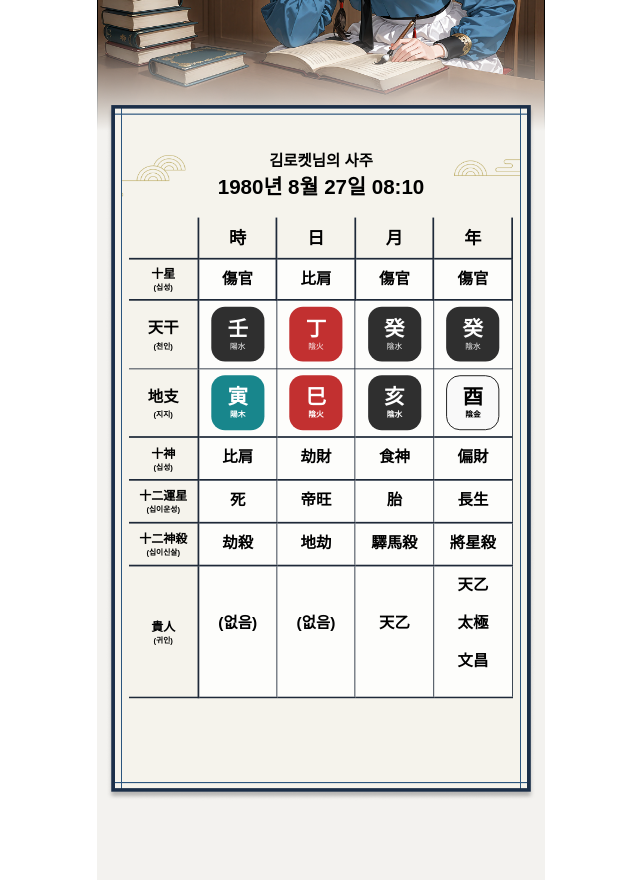
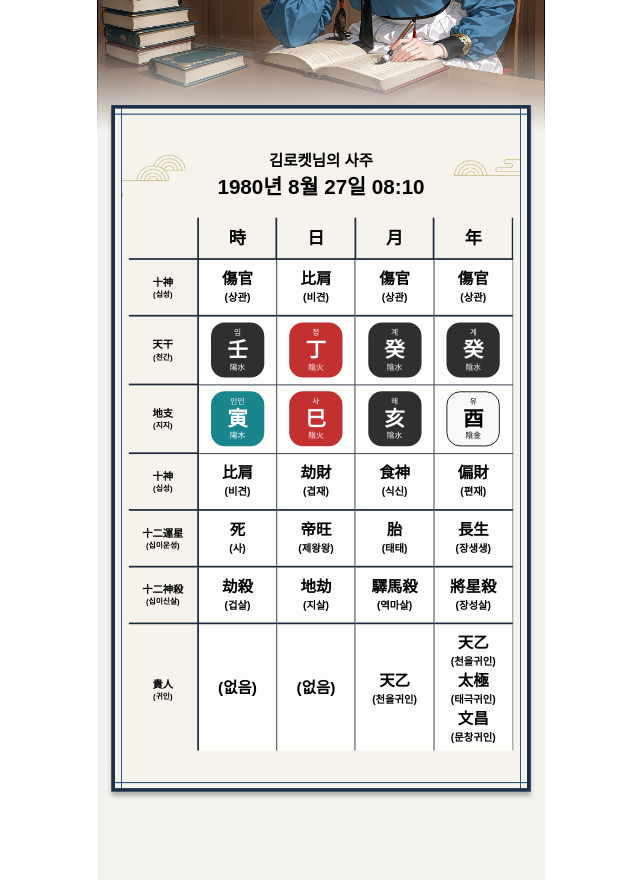
Before and after one commit to im2BB/rocketai-coding-test, a Next.js app: page / in a window 1280 px wide. Shown: the part 1420-2300 px from the top of the page, without its empty margins (319-959 px from the left). Built offline with nearby package versions, Linux system fonts and the light colour scheme.

Commit message:
0.1.2 테이블 컴포넌트화 정리 완료

```diff
--- a/app/components/sajutable.jsx
+++ b/app/components/sajutable.jsx
@@ -1,50 +1,145 @@
 "use client";
 import React from "react";
+
+/** 공통 셀 컴포넌트 */
+function TableCell({ char, element }) {
+  return (
+    <td className="border-t-0 border-l-0 p-2 border-b-2 border-r-1 pb-3 border-gray-800 w-[calc(85%/5)] min-w-[70px] h-12 font-bold text-lg bg-[#FDFDFB]">
+      <div>{char}</div>
+      {element && <div className="text-xs">{element}</div>}
+    </td>
+  );
+}
+
+/** 천간/지지용 셀 */
+function ElementBox({ char, element1, element2, color }) {
+  return (
+    <td className="border-t-0 border-l-0 border-b-1 border-r-1 border-gray-800 w-[calc(85%/5)]  min-w-[70px] h-20 bg-[#FDFDFB]">
+      <div
+        className={`w-full max-w-[62px] h-16 mx-auto rounded-2xl flex flex-col items-center justify-center ${color}`}
+      >
+        <div className="text-[9px]">{element1}</div>
+        <div className="text-[min(4vw,1.5rem)] font-bold">{char}</div>
+        <div className="text-[9px]">{element2}</div>
+      </div>
+    </td>
+  );
+}
+
+/** 행 단위 컴포넌트 */
+function TableRow({ title, subtitle, data, renderCell }) {
+  return (
+    <tr>
+      <td className="border-t-0 border-l-0 border-b-2 border-r-2 border-gray-800 font-bold text-xs min-w-[64px] max-w-[80px] w-[15%]">
+        {title}
+        <div className="text-[9px] flex flex-col items-center justify-center">
+          {subtitle}
+        </div>
+      </td>
+      {data.map((item, i) => renderCell(item, i))}
+    </tr>
+  );
+}
 
 export default function SajuTable() {
   const userName = "김로켓님";
   const dateTime = "1980년 8월 27일 08:10";
 
   const headers = ["時", "日", "月", "年"];
-  const tenDeities = [
-    { label: "十星", values: ["傷官", "比肩", "傷官", "傷官"] },
+
+  const tengods1 = [
+    { char: "傷官", element: "(상관)" },
+    { char: "比肩 ", element: "(비견)" },
+    { char: "傷官", element: "(상관)" },
+    { char: "傷官", element: "(상관)" },
   ];
+
   const heavenlyStems = [
-    { char: "壬", element: "陽水", color: "bg-[#2F2F2F] text-white" },
-    { char: "丁", element: "陰火", color: "bg-[#C23030] text-white" },
-    { char: "癸", element: "陰水", color: "bg-[#2F2F2F] text-white" },
-    { char: "癸", element: "陰水", color: "bg-[#2F2F2F] text-white" },
+    {
+      char: "壬",
+      element1: "임",
+      element2: "陽水",
+      color: "bg-[#2F2F2F] text-white",
+    },
+    {
+      char: "丁",
+      element1: "정",
+      element2: "陰火",
+      color: "bg-[#C23030] text-white",
+    },
+    {
+      char: "癸",
+      element1: "계",
+      element2: "陰水",
+      color: "bg-[#2F2F2F] text-white",
+    },
+    {
+      char: "癸",
+      element1: "계",
+      element2: "陰水",
+      color: "bg-[#2F2F2F] text-white",
+    },
   ];
+
   const earthlyBranches = [
-    { char: "寅", element: "陽木", color: "bg-[#18868C] text-white" },
-    { char: "巳", element: "陰火", color: "bg-[#C23030] text-white" },
-    { char: "亥", element: "陰水", color: "bg-[#2F2F2F] text-white" },
+    {
+      char: "寅",
+      element1: "인인",
+      element2: "陽木",
+      color: "bg-[#18868C] text-white",
+    },
+    {
+      char: "巳",
+      element1: "사",
+      element2: "陰火",
+      color: "bg-[#C23030] text-white",
+    },
+    {
+      char: "亥",
+      element1: "해",
+      element2: "陰水",
+      color: "bg-[#2F2F2F] text-white",
+    },
     {
       char: "酉",
-      element: "陰金",
+      element1: "유",
+      element2: "陰金",
       color: "bg-[#F9F9F9] text-black border border-black",
     },
   ];
-  const rows = [
+
+  const tengods2 = [
+    { char: "比肩", element: "(비견)" },
+    { char: "劫財 ", element: "(겹재)" },
+    { char: "食神", element: "(식신)" },
+    { char: "偏財", element: "(편재)" },
+  ];
+
+  const twelvestages = [
+    { char: "死", element: "(사)" },
+    { char: "帝旺", element: "(제왕왕)" },
+    { char: "胎", element: "(태태)" },
+    { char: "長生", element: "(장생생)" },
+  ];
+
+  const twelvegods = [
+    { char: "劫殺", element: "(겁살)" },
+    { char: "地劫", element: "(지살)" },
+    { char: "驛馬殺", element: "(역마살)" },
+    { char: "將星殺", element: "(장성살)" },
+  ];
+
+  const nobleman = [
+    { char: "", element: "(없음)" },
+    { char: "", element: "(없음)" },
+    { char: "天乙", element: "(천을귀인)" },
     {
-      label: "十神",
-      element: "(십성)",
-      values: ["比肩", "劫財", "食神", "偏財"],
-    },
-    {
-      label: "十二運星",
-      element: "(십이운성)",
-      values: ["死", "帝旺", "胎", "長生"],
-    },
-    {
-      label: "十二神殺",
-      element: "(십이신살)",
-      values: ["劫殺", "地劫", "驛馬殺", "將星殺"],
-    },
-    {
-      label: "貴人",
-      element: "(귀인)",
-      values: ["(없음)", "(없음)", "天乙", "天乙,太極,文昌"],
+      char1: "天乙",
+      char2: "太極",
+      char3: "文昌",
+      element1: "(천을귀인)",
+      element2: "(태극귀인)",
+      element3: "(문창귀인)",
     },
   ];
 
@@ -59,7 +154,7 @@ export default function SajuTable() {
       <table className="border-collapse w-full text-center text-3xl min-w-min">
         <thead>
           <tr>
-            <th className="border-t-0 border-l-0 border-b-2 border-r-2 border-gray-800 min-w-[64px] max-w-[80px] w-[15%] h-12 text-sm md:text-base lg:text-lg"></th>
+            <th className="border-t-0 border-l-0 border-b-2 border-r-2 border-gray-800 min-w-[64px] max-w-[80px] w-[15%] h-12 text-xs md:text-base lg:text-lg"></th>
             {headers.map((h, i) => (
               <th
                 key={i}
@@ -72,102 +167,90 @@ export default function SajuTable() {
         </thead>
 
         <tbody>
-          {tenDeities.map((row, i) => (
-            <tr key={i}>
-              {/* 좌측 열 */}
-              <td className="border-t-0 border-l-0 border-b-2 border-r-2 border-gray-800  text-sm min-w-[64px] font-bold max-w-[80px] w-[15%]">
-                十星
-                <div className="text-[9px] flex flex-col font-bold items-center justify-center">
-                  (십성)
-                </div>
-              </td>
-              {/* 나머지 셀 배경색 적용 */}
-              {row.values.map((item, j) => (
-                <td
-                  key={j}
-                  className="border-t-0 border-l-0 border-b-2 border-r-2 border-gray-800 w-[calc(85%/5)] min-w-[70px] h-12 font-bold text-lg bg-[#FDFDFB]"
-                >
-                  {item}
-                </td>
-              ))}
-            </tr>
-          ))}
+          {/* 십성1 */}
+          <TableRow
+            title="十神"
+            subtitle="(십성)"
+            data={tengods1}
+            renderCell={(item, i) => <TableCell key={i} {...item} />}
+          />
 
-          {/* 천인인 행 */}
-          <tr>
-            <td className="border-t-0 border-l-0 border-b-1 border-r-2 border-gray-800 font-bold text-lg min-w-[64px] max-w-[80px] w-[15%]">
-              天干
-              <div className="text-[9px] font-bold flex flex-col items-center justify-center">
-                (천인)
-              </div>
-            </td>
-            {heavenlyStems.map((h, i) => (
-              <td
-                key={i}
-                className="border-t-0 border-l-0 border-b-1 border-r-1 border-gray-800 w-[calc(85%/5)]  min-w-[70px] h-20 bg-[#FDFDFB]"
-              >
-                <div
-                  className={`w-full max-w-[62px] h-16 mx-auto rounded-2xl flex flex-col items-center justify-center ${h.color}`}
-                >
-                  <div className="text-[min(4vw,1.5rem)] font-bold">
-                    {h.char}
-                  </div>
-                  <div className="text-[9px]">{h.element}</div>
-                </div>
-              </td>
-            ))}
-          </tr>
+          {/* 천간 */}
+          <TableRow
+            title="天干"
+            subtitle="(천간)"
+            data={heavenlyStems}
+            renderCell={(item, i) => <ElementBox key={i} {...item} />}
+          />
 
-          {/* 지지 행 */}
-          <tr>
-            <td className="border-t-0 border-l-0 border-b-2 border-r-2 border-gray-800 font-bold text-lg min-w-[64px] max-w-[80px] w-[15%]">
-              地支
-              <div className="text-[9px] flex flex-col font-bold  items-center justify-center">
-                (지지)
-              </div>
-            </td>
-            {earthlyBranches.map((e, i) => (
-              <td
-                key={i}
-                className="border-t-0 border-l-0 border-b-2 border-r-1 border-gray-800 w-[calc(85%/5)] min-w-[70px] h-20 bg-[#FDFDFB]"
-              >
-                <div
-                  className={`w-full max-w-[62px] h-16 mx-auto rounded-2xl flex flex-col font-bold  items-center justify-center ${e.color}`}
-                >
-                  <div className="text-[min(4vw,1.5rem)] font-bold">
-                    {e.char}
-                  </div>
-                  <div className="text-[9px]">{e.element}</div>
-                </div>
-              </td>
-            ))}
-          </tr>
+          {/* 지지 */}
+          <TableRow
+            title="地支"
+            subtitle="(지지)"
+            data={earthlyBranches}
+            renderCell={(item, i) => <ElementBox key={i} {...item} />}
+          />
 
-          {/* 나머지 행 */}
-          {rows.map((row, i) => (
-            <tr key={i}>
-              <td className="border-t-0 border-l-0 border-b-2 border-r-2 border-gray-800 font-bold text-sm min-w-[64px] max-w-[80px] w-[15%]">
-                {row.label}
-                <div className="text-[9px] flex flex-col items-center justify-center">
-                  {row.element}
-                </div>
-              </td>
-              {row.values.map((item, j) => (
+          {/* 십성2 */}
+          <TableRow
+            title="十神"
+            subtitle="(십성)"
+            data={tengods2}
+            renderCell={(item, i) => <TableCell key={i} {...item} />}
+          />
+
+          {/* 십이운성 */}
+          <TableRow
+            title="十二運星"
+            subtitle="(십이운성)"
+            data={twelvestages}
+            renderCell={(item, i) => <TableCell key={i} {...item} />}
+          />
+
+          {/* 십이신살 */}
+          <TableRow
+            title="十二神殺"
+            subtitle="(십이신살)"
+            data={twelvegods}
+            renderCell={(item, i) => <TableCell key={i} {...item} />}
+          />
+
+          {/* 귀인 */}
+          <TableRow
+            title="貴人"
+            subtitle="(귀인)"
+            data={nobleman}
+            renderCell={(item, j) => (
               <td
                 key={j}
                 className="border-t-0 border-l-0 p-2 border-b-2 border-r-1 pb-3 border-gray-800 w-[calc(85%/5)] min-w-[70px] h-12 font-bold text-lg bg-[#FDFDFB]"
               >
-                  {row.label === "貴人"
-                    ? item.split(",").map((line, index) => (
-                        <div className="pb-4 " key={index}>
-                          {line}
+                {item.char && (
+                  <>
+                    <div>{item.char}</div>
+                    <div className="text-xs">{item.element}</div>
+                  </>
+                )}
+                {item.char1 && (
+                  <>
+                    <div>
+                      <div>{item.char1}</div>
+                      <div className="text-xs">{item.element1}</div>
                     </div>
-                      ))
-                    : item}
+                    <div>
+                      <div>{item.char2}</div>
+                      <div className="text-xs">{item.element2}</div>
+                    </div>
+                    <div>
+                      <div>{item.char3}</div>
+                      <div className="text-xs">{item.element3}</div>
+                    </div>
+                  </>
+                )}
+                {!item.char && !item.char1 && <div>{item.element}</div>}
               </td>
-              ))}
-            </tr>
-          ))}
+            )}
+          />
         </tbody>
       </table>
     </div>
--- a/app/page.js
+++ b/app/page.js
@@ -27,7 +27,7 @@ export default function Home() {
           </div>
 
           {/* SajuPlain 컴포넌트 */}
-          <div className="absolute left-1/2 pl-8  pr-8 -translate-x-1/2 top-[67%] w-full max-w-[448px] pt-7 pointer-events-auto">
+          <div className="absolute left-1/2  -translate-x-1/2 top-[67%] w-full max-w-[385px] pt-7 pointer-events-auto">
             <svg viewBox="0 0 448 700" preserveAspectRatio="xMidYMid meet">
               <foreignObject width="448" height="700">
                 <div
```
Lines whose indentation alone changed are shown as unchanged.
